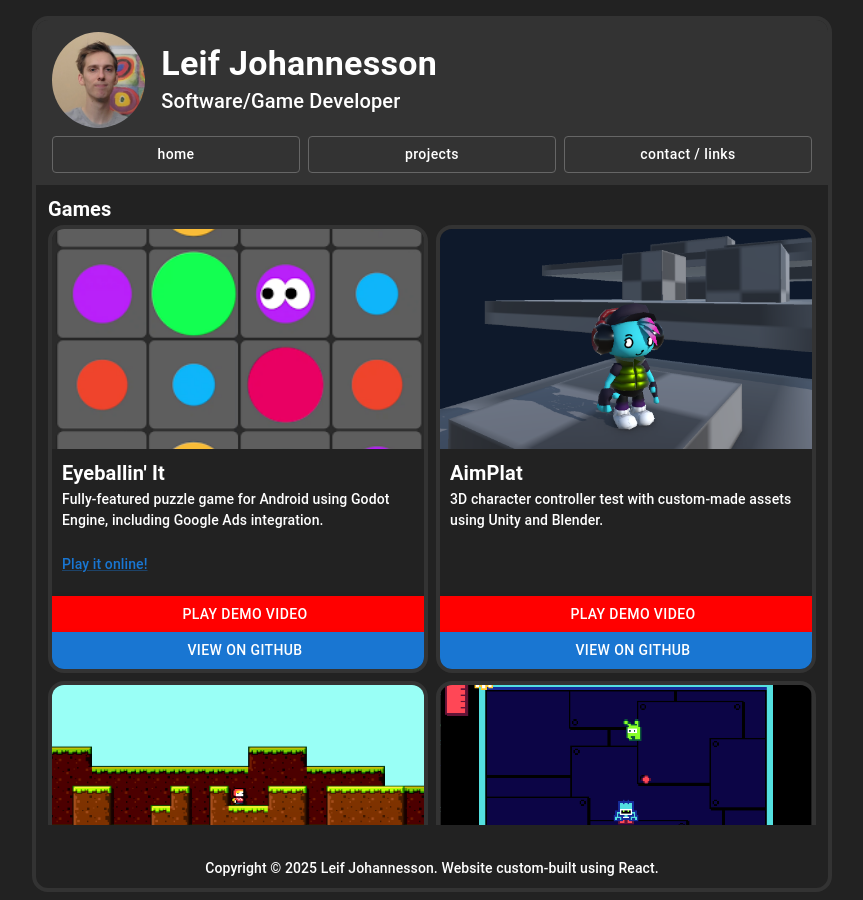
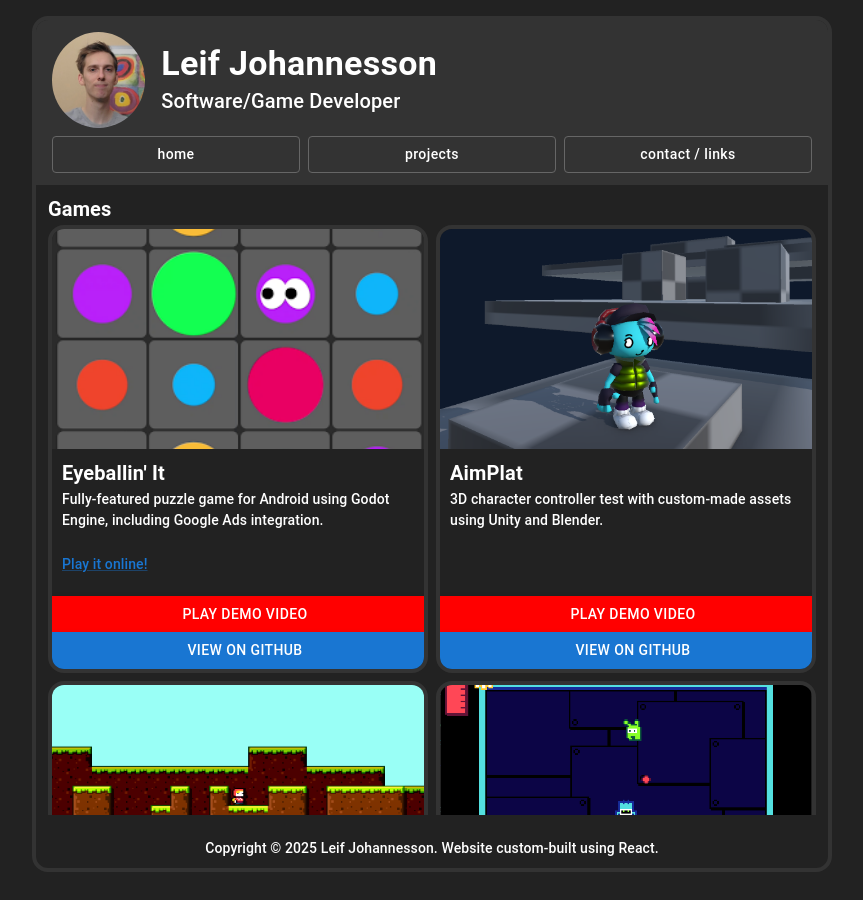
Before and after one commit to lpjohannesson/lpjohannesson.github.io, a React (Vite) app: page /#/projects in a window 1280 px wide. Shown: the whole page, without its empty margins (208-1071 px from the left). Built offline with nearby package versions, Linux system fonts and the light colour scheme; some icons are missing.

Commit message:
Height fix

```diff
--- a/package.json
+++ b/package.json
@@ -9,8 +9,8 @@
     "build": "tsc -b && vite build",
     "lint": "eslint .",
     "preview": "vite preview",
-    "predeploy" : "npm run build",
-    "deploy" : "gh-pages -d dist"
+    "predeploy": "npm run build",
+    "deploy": "gh-pages -d dist"
   },
   "dependencies": {
     "@emotion/react": "^11.14.0",
@@ -35,6 +35,6 @@
     "globals": "^16.5.0",
     "typescript": "~5.9.3",
     "typescript-eslint": "^8.46.4",
-    "vite": "^7.2.4"
+    "vite": "^7.3.0"
   }
 }
--- a/src/PageContainer.tsx
+++ b/src/PageContainer.tsx
@@ -22,7 +22,7 @@ function PageContainer(props: { children: ReactNode }) {
     return (
         <Box sx={{
             color: "white",
-            height: "900px",
+            height: "880px",
             display: "flex",
             flexDirection: "column"
         }}>
@@ -87,7 +87,9 @@ function PageContainer(props: { children: ReactNode }) {
                                 {props.children}
                             </motion.div>
                         </Box>
-                        <Typography variant="subtitle2" align="center">Copyright &copy; 2025 Leif Johannesson. Website custom-built using React.</Typography>
+                        <Typography variant="subtitle2" align="center">
+                            Copyright &copy; 2025 Leif Johannesson. Website custom-built using React.
+                        </Typography>
                     </Box>
                 </Box>
             </Box>
--- a/src/ProjectsPage.tsx
+++ b/src/ProjectsPage.tsx
@@ -75,7 +75,7 @@ function ProjectsPage() {
         <PageContainer>
             <Typography variant="h6"><b>Games</b></Typography>
             <Box sx={{
-                maxHeight: "600px",
+                maxHeight: "590px",
                 overflow: "auto",
                 display: "flex",
                 flexDirection: "column",
```
Also changed, not shown: 1 other file (tests, documents, lock files or other folders).
